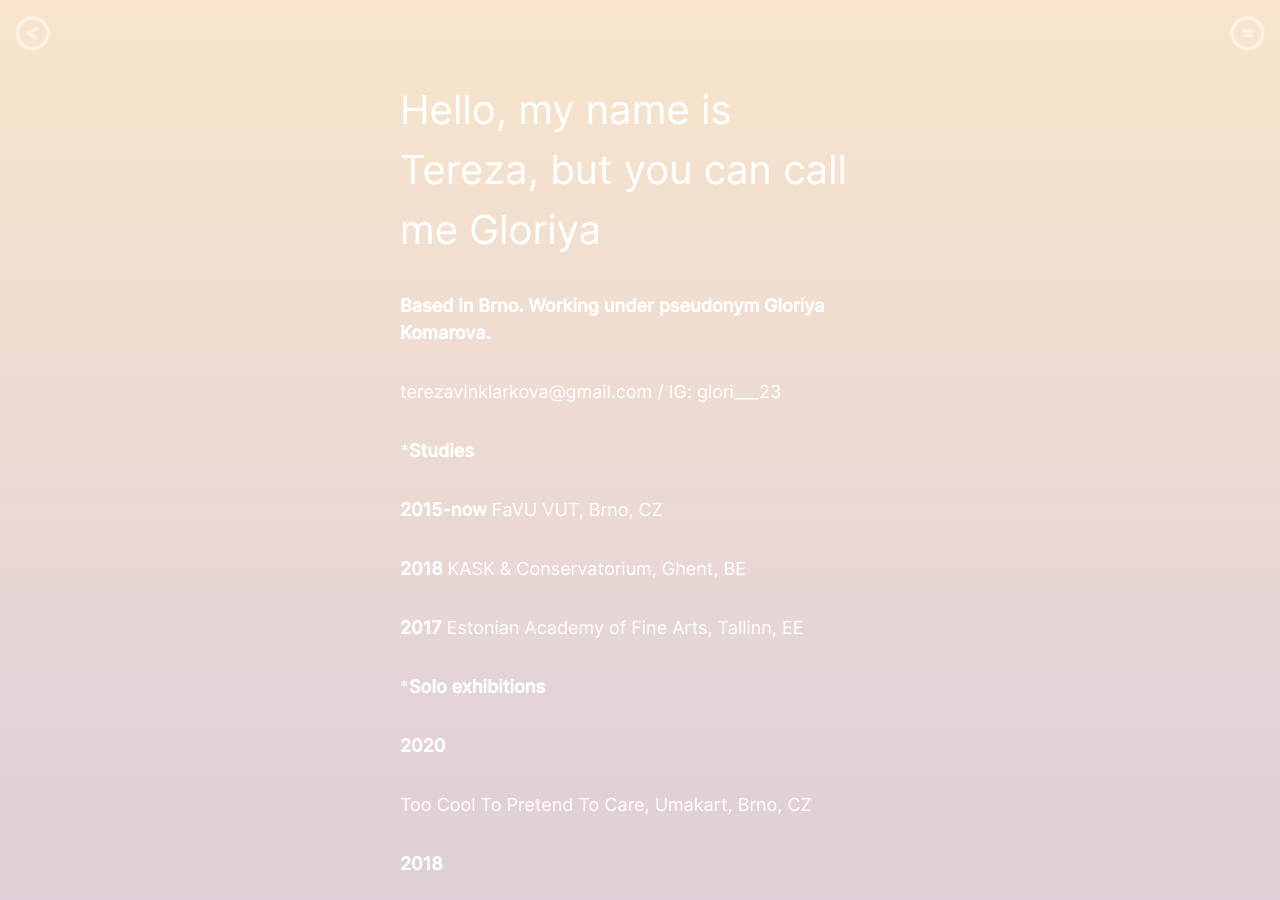
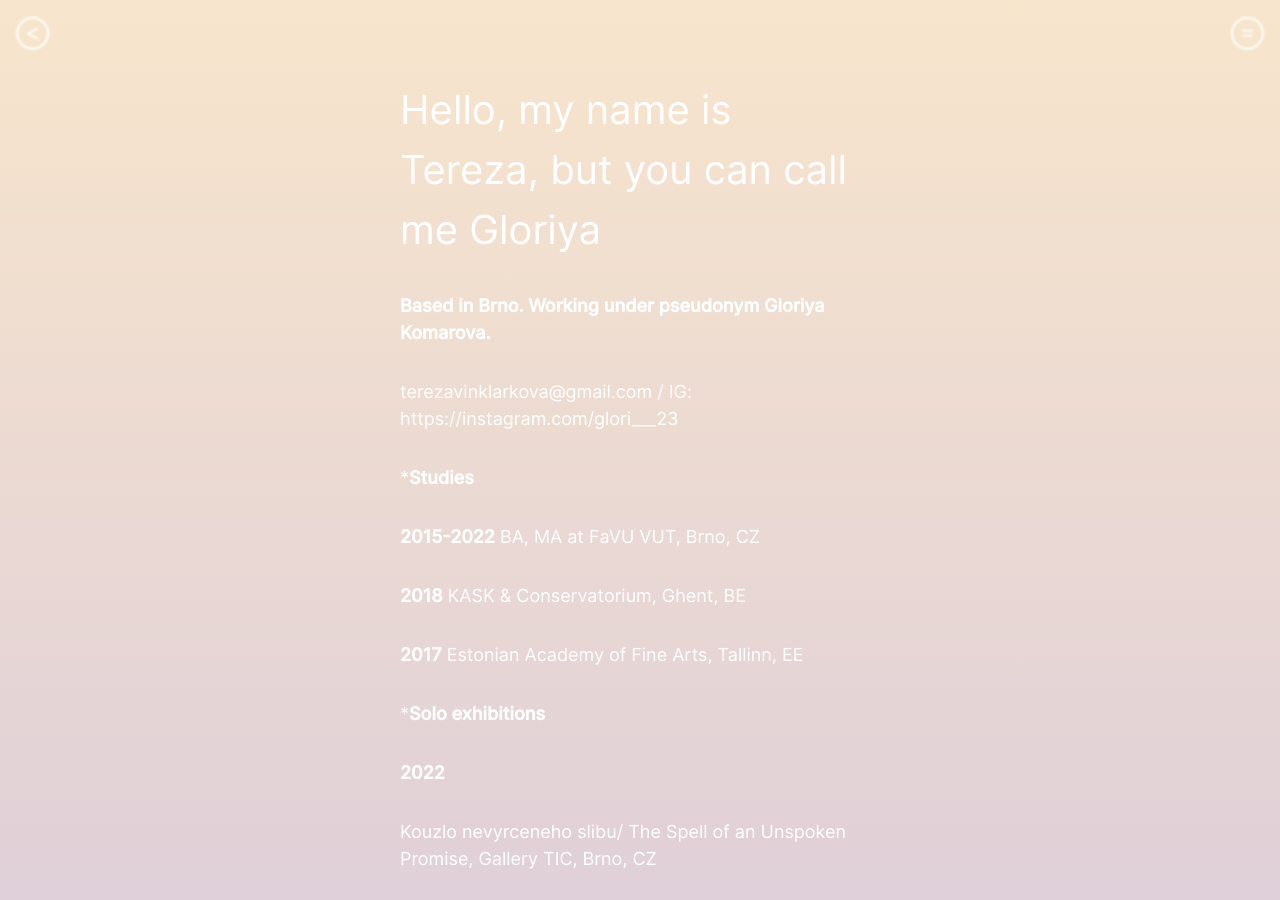
Before and after one commit to SimonBarak/tereza, a Jekyll site: the page built from about.md, in a window 1280 px wide and 900 px high. Built offline with Jekyll 4.4.1, drawn with Linux system fonts in a browser that asks for light colours.

Commit message:
Update from Forestry.io Simon Barak updated about.md

```diff
--- a/about.md
+++ b/about.md
@@ -6,17 +6,21 @@ layout: about
 
 **Based in Brno. Working under pseudonym Gloriya Komarova.**
 
-terezavinklarkova@gmail.com / IG: glori___23
+terezavinklarkova@gmail.com / IG: https://instagram.com/glori___23
 
 \***Studies**
 
-**2015-now**   FaVU VUT, Brno, CZ
+**2015-2022**  BA, MA at FaVU VUT, Brno, CZ
 
 **2018**           KASK & Conservatorium, Ghent, BE
 
 **2017**           Estonian Academy of Fine Arts, Tallinn, EE
 
 \***Solo exhibitions**
+
+**2022**
+
+Kouzlo nevyrceneho slibu/ The Spell of an Unspoken Promise, Gallery TIC, Brno, CZ
 
 **2020**
 
```
